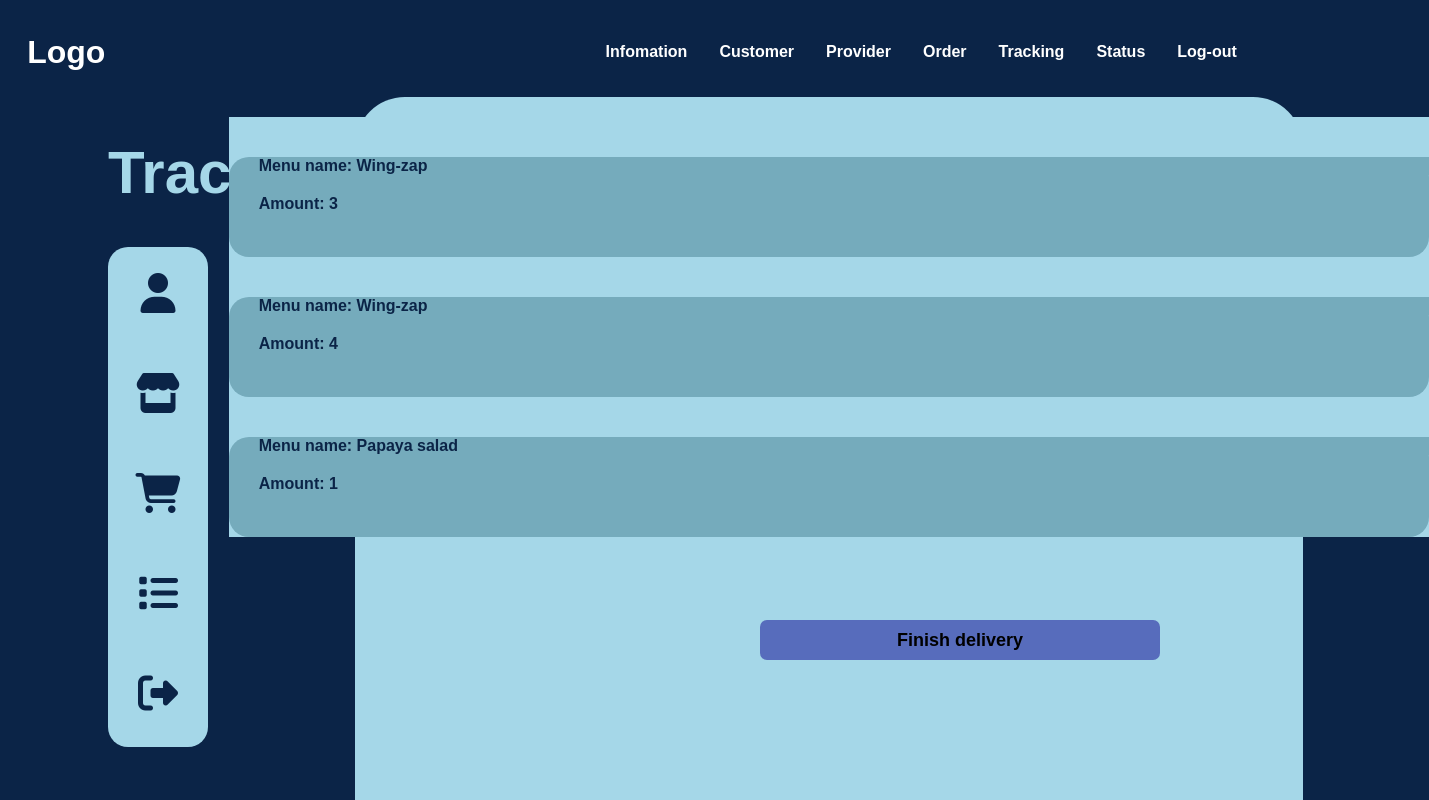
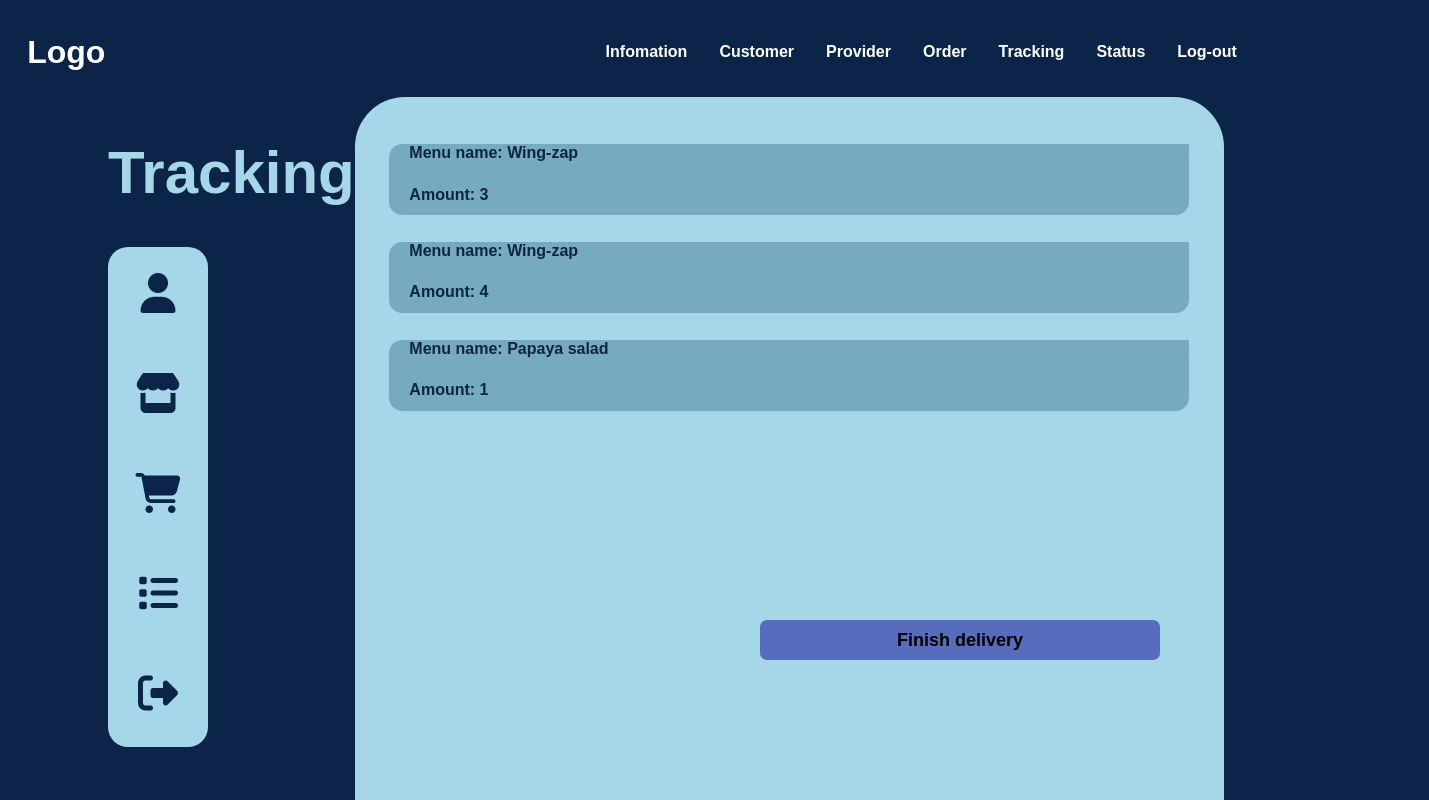
Before and after one commit to tirk101/web_app_proj, a React (Create React App) app: page /tracking in a window 1280 px wide. Shown: the top 800 px of the page, 1429 px wide, since content can reach past the window. Built offline with nearby package versions, Linux system fonts and the light colour scheme.

Commit message:
Update Tracking_List.css

```diff
--- a/src/components/Tracking_List.css
+++ b/src/components/Tracking_List.css
@@ -1,14 +1,14 @@
 .tracking-list-container {
-    margin-top: 40px;
+    margin-top: 2.08vw;
     background-color: rgb(117, 171, 188);
-    height: 100px;
-    width: 1200px;
-    border-radius: 20px;
+    height: 5.56vw;
+    width: 62.5vw;
+    border-radius: 1.04vw;
 }
 
 .tracking-list-container p {
-    margin-left: 30px;
-    margin-top: 20px;
+    margin-left: 1.56vw;
+    margin-top: 1.85vw;
     background-color: rgb(117, 171, 188);
     color: var(--bg-color);
     font-weight: bold;
```
